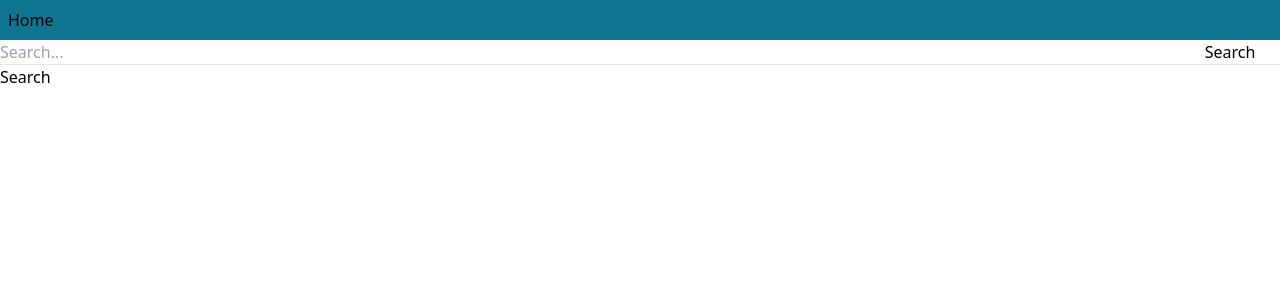
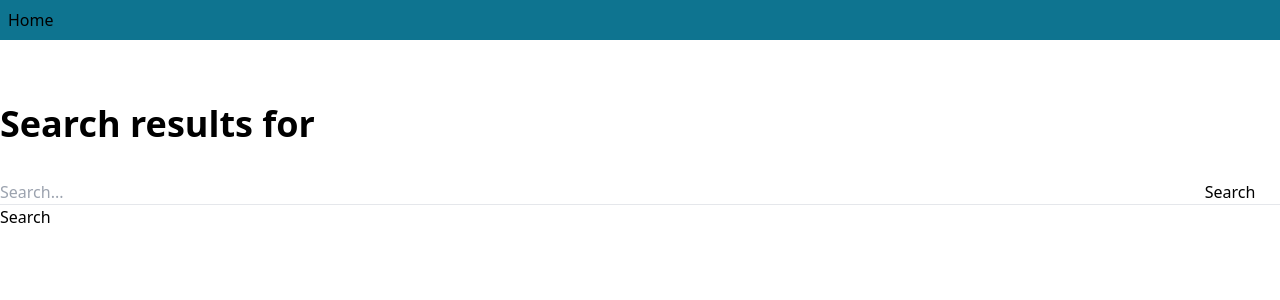
Before and after one commit to himali-patel/nextjs-headless-wordpress, a Next.js app: page /search in a window 1280 px wide. Shown: the top 300 px of the page. Built offline with nearby package versions, Linux system fonts and the light colour scheme.

Commit message:
updated read me file

```diff
--- a/components/Page/Page.tsx
+++ b/components/Page/Page.tsx
@@ -1,6 +1,7 @@
 import { ReactNode } from 'react';
 import Head from 'next/head';
 import Loading from '@/components/Loading/Loading';
+import { useRouter } from 'next/router';
 import SiteFooter from '@/components/SiteFooter/SiteFooter';
 import SiteHeader from '@/components/SiteHeader/SiteHeader';
 import {
@@ -30,6 +31,9 @@ export default function Page( props: Props ) {
 	const {
 		loading = false,
 	} = props;
+
+	const router = useRouter();
+	const isHomePage = router.pathname === '/';
 
 	if ( loading ) {
 		return <Loading />;
@@ -62,7 +66,16 @@ export default function Page( props: Props ) {
 			</Head>
 			<SiteHeader headerLink={props.headerLink}  menuItems={props.menuItems}/>
 			<main>
-				{props.children}
+			{isHomePage ? (
+					<>
+						{props.children}
+					</>
+				) : (
+					<div className='container mx-auto mt-16'>
+						{props.title && <h1 className='text-4xl font-bold mb-9'>{props.title}</h1>}
+						{props.children}
+					</div>
+				)}
 			</main>
 			<SiteFooter />
 		</>
```
Also changed, not shown: 1 other file (tests, documents, lock files or other folders).
